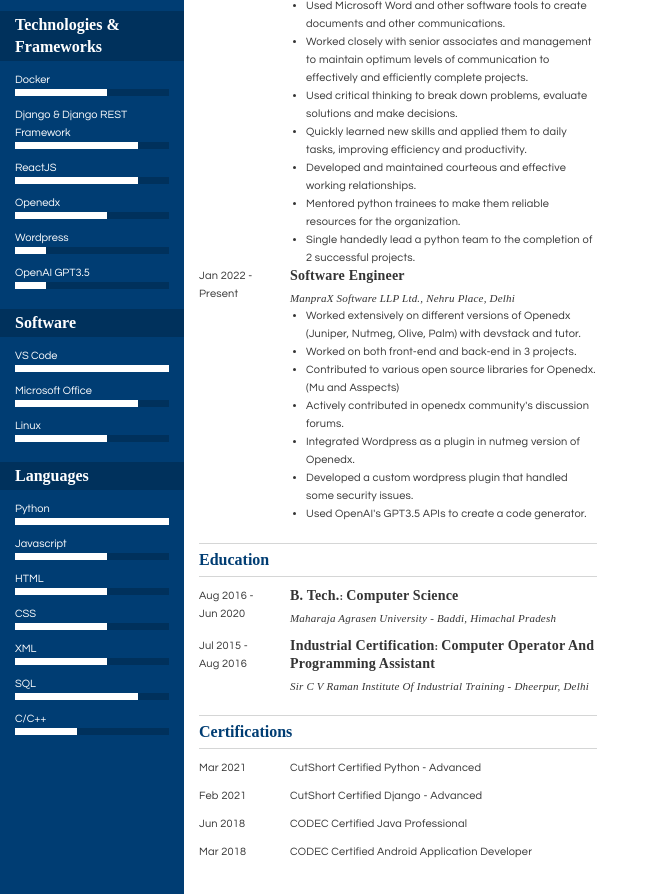
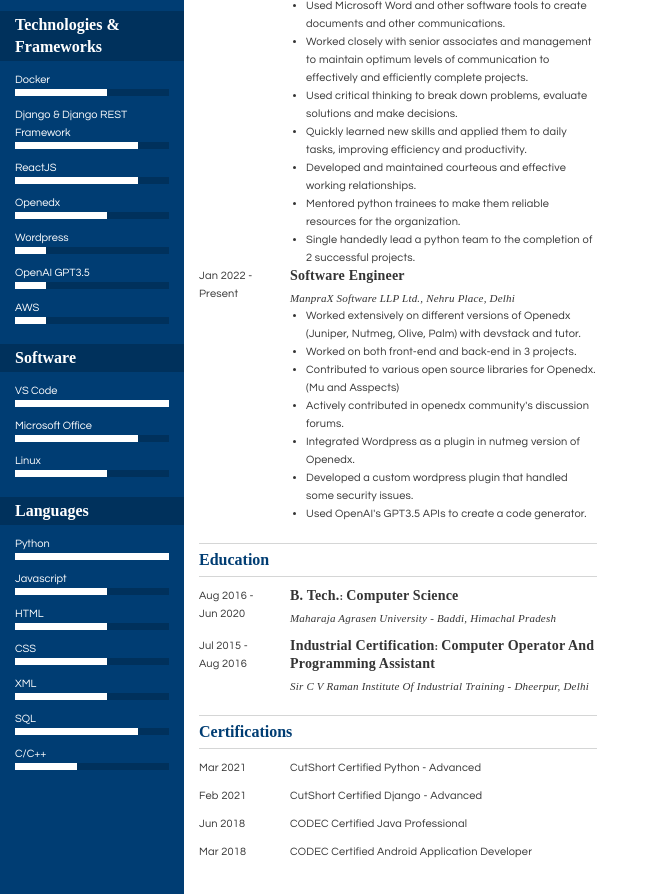
Before and after one commit to sagar-u3/sagar-u3.github.io, a plain HTML site: page index.html in a window 1280 px wide. Shown: the part 668-1562 px from the top of the page, without its empty margins (0-660 px from the left). Drawn offline with Linux system fonts and the light colour scheme; a web font is replaced by a local one.

Commit message:
Added AWS in Technologies & Frameworks

```diff
--- a/index.html
+++ b/index.html
@@ -915,6 +915,19 @@
                                         </div>
                                     </div>
                                 </div>
+                                <div id="PARAGRAPH_HILT_85eef41a-075d-88b8-d0c4-e50dccf606ef" class="paragraph PARAGRAPH_HILT  ">
+                                    <div class="clearfix doc-item">
+                                        <div class="singlecolumn maincolumn">
+                                            <span class="paddedline" id="FIELD_SKC1">
+                                                <p> AWS </p>
+                                            </span>
+                                            <div class="outer-square" dependency="RATV">
+                                                <div class="inner-square" id="FIELD_RATV" type="width" style="width: 20%;"></div>
+                                            </div>
+                                            <!-- <span class="paddedline txtRight" id="FIELD_RATT">Good</span> -->
+                                        </div>
+                                    </div>
+                                </div>
                             </div>
                         </div>
                     </div>
```
